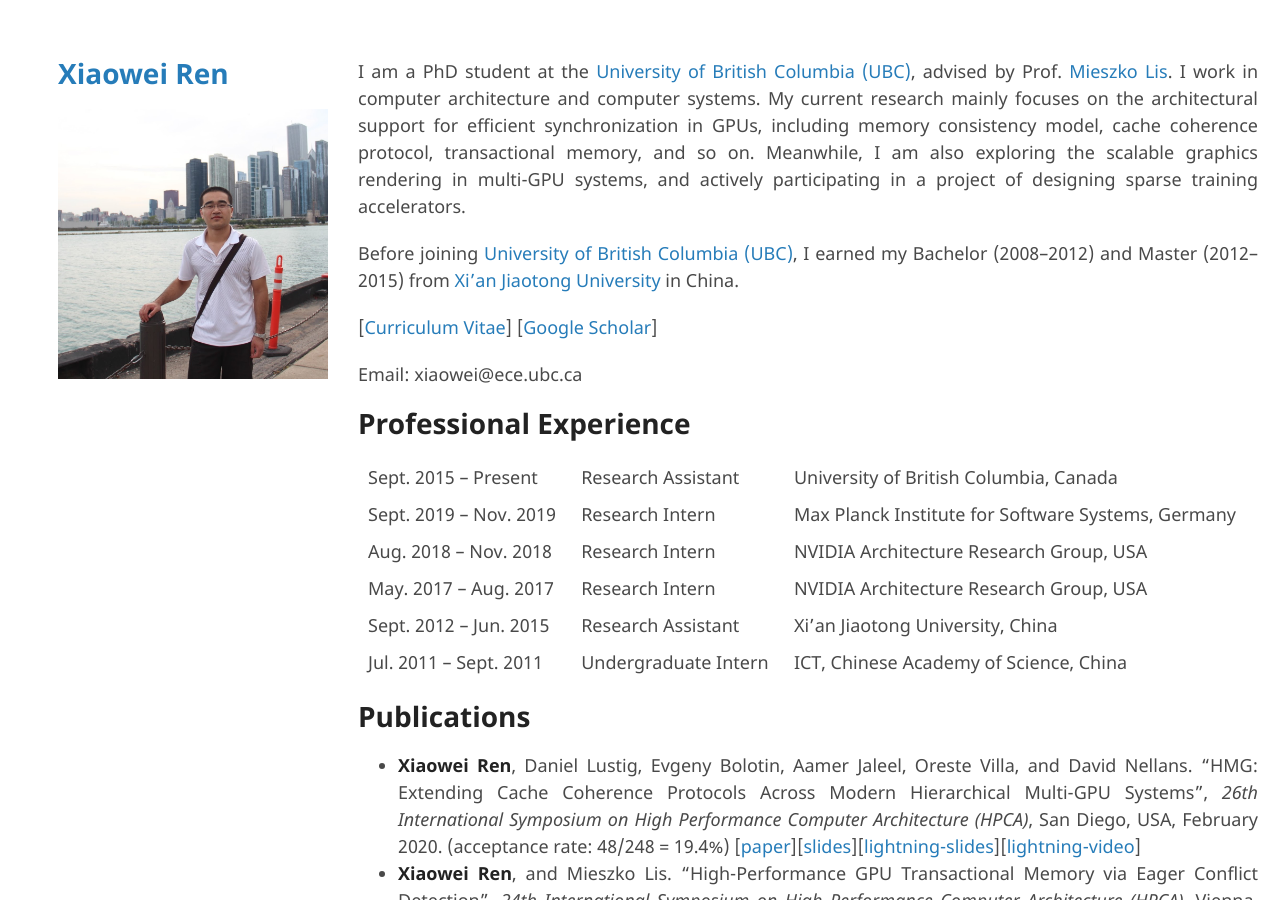
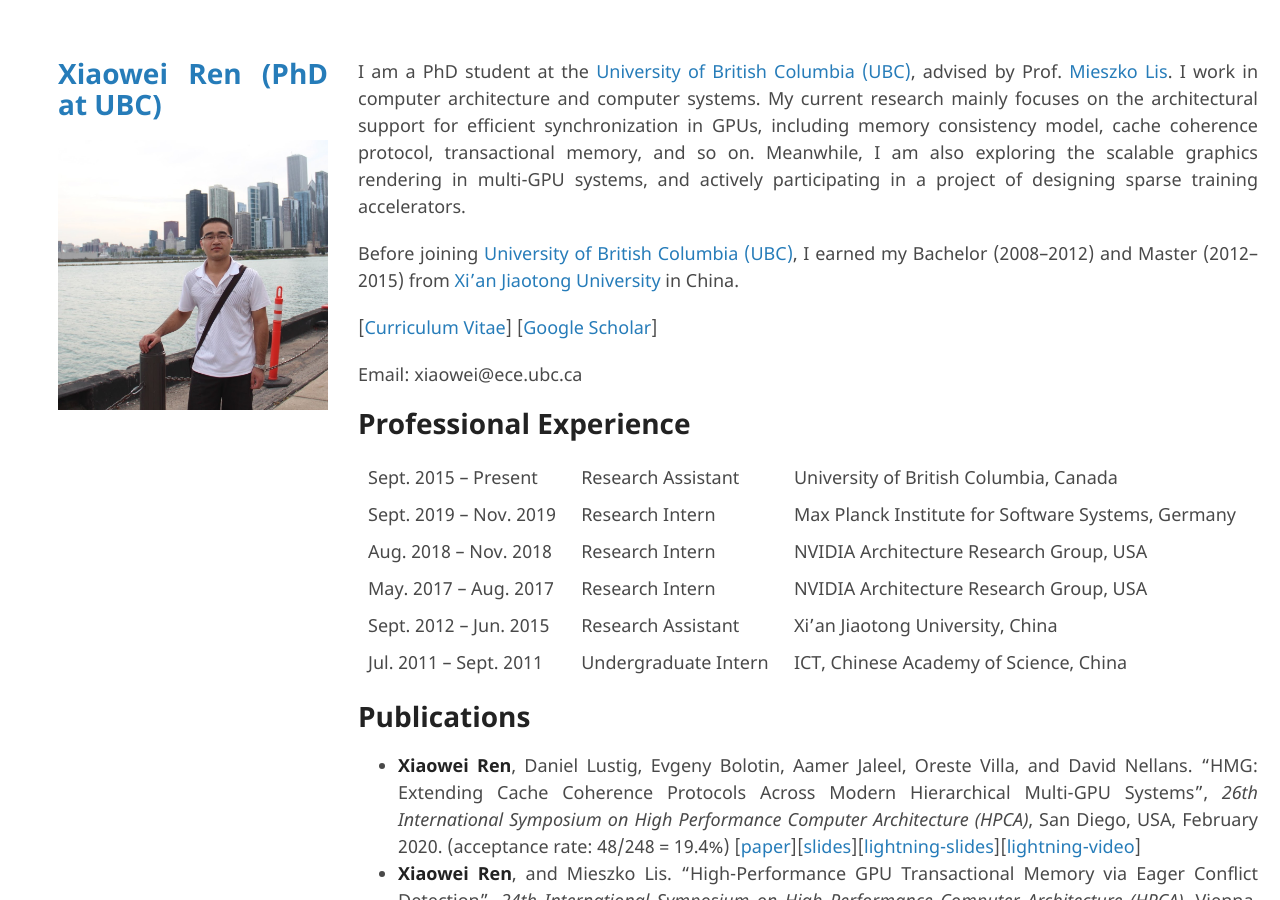
Before and after one commit to ericrxw/xiaoweiren, a Jekyll site: the page built from index.md, in a window 1280 px wide and 900 px high. Built offline with Jekyll 4.4.1, drawn with Linux system fonts in a browser that asks for light colours; our own code applies the rules of GitHub Pages for plain Markdown files; the repository's description, which GitHub fills in, is left out.

Commit message:
minor change

```diff
--- a/_config.yml
+++ b/_config.yml
@@ -1,3 +1,3 @@
-title: Xiaowei Ren
+title: Xiaowei Ren (PhD at UBC)
 logo: /assets/img/Xiaowei_Ren.jpg
 theme: jekyll-theme-minimal
```
